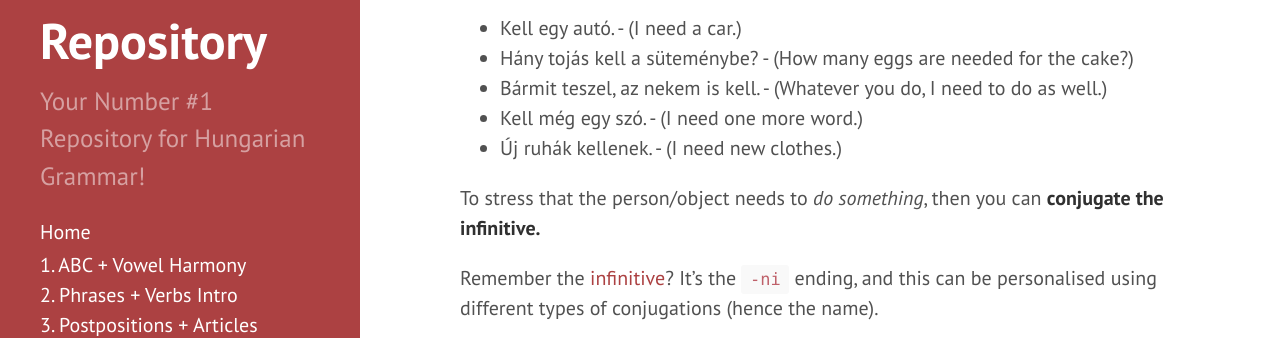
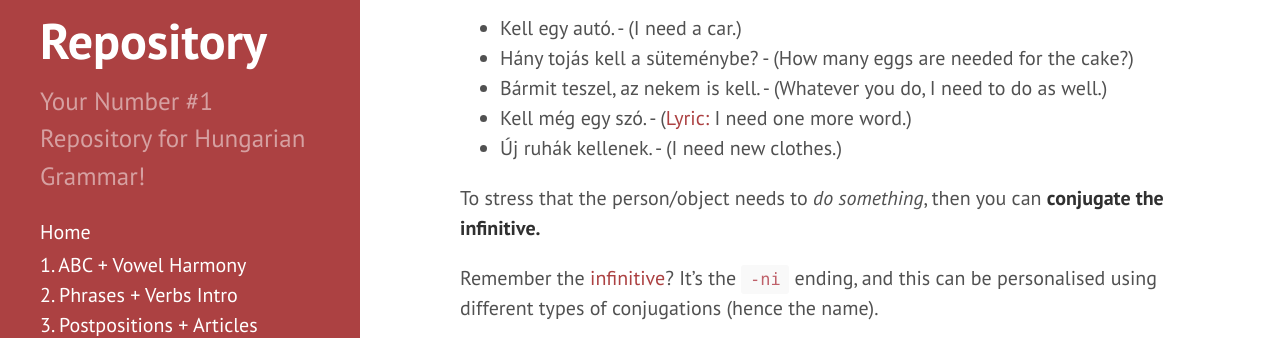
Before and after one commit to Magyartanulas/magyartanulas.github.io, a Jekyll site: the page built from expressing_need.md, in a window 1280 px wide and 900 px high, scrolled down 652 px. Shown: the part 155-493 px from the top of the window. Built offline with Jekyll 4.4.1, drawn with Linux system fonts in a browser that asks for light colours; comment, search, counter and statistics services are not loaded.

Commit message:
Update expressing_need.md

```diff
--- a/expressing_need.md
+++ b/expressing_need.md
@@ -25,7 +25,7 @@ To express that you need something, just use `kell`. If you need to emphasise th
 * Kell egy autó. - (I need a car.)
 * Hány tojás kell a süteménybe? - (How many eggs are needed for the cake?)
 * Bármit teszel, az nekem is kell. - (Whatever you do, I need to do as well.)
-* Kell még egy szó. - (I need one more word.)
+* Kell még egy szó. - ([Lyric:](http://www.zeneszoveg.hu/dalszoveg/5862/demjen-ferenc/kell-meg-egy-szo-zeneszoveg.html) I need one more word.)
 * Új ruhák kellenek. - (I need new clothes.)
 
 To stress that the person/object needs to *do something*, then you can **conjugate the infinitive.**
```
